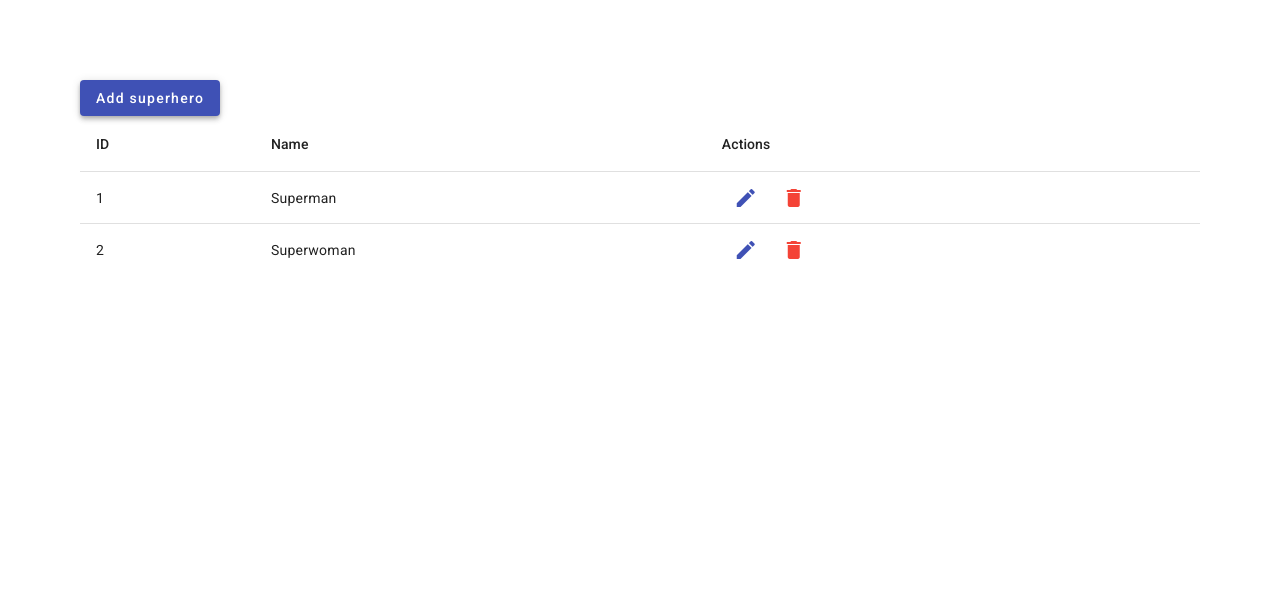
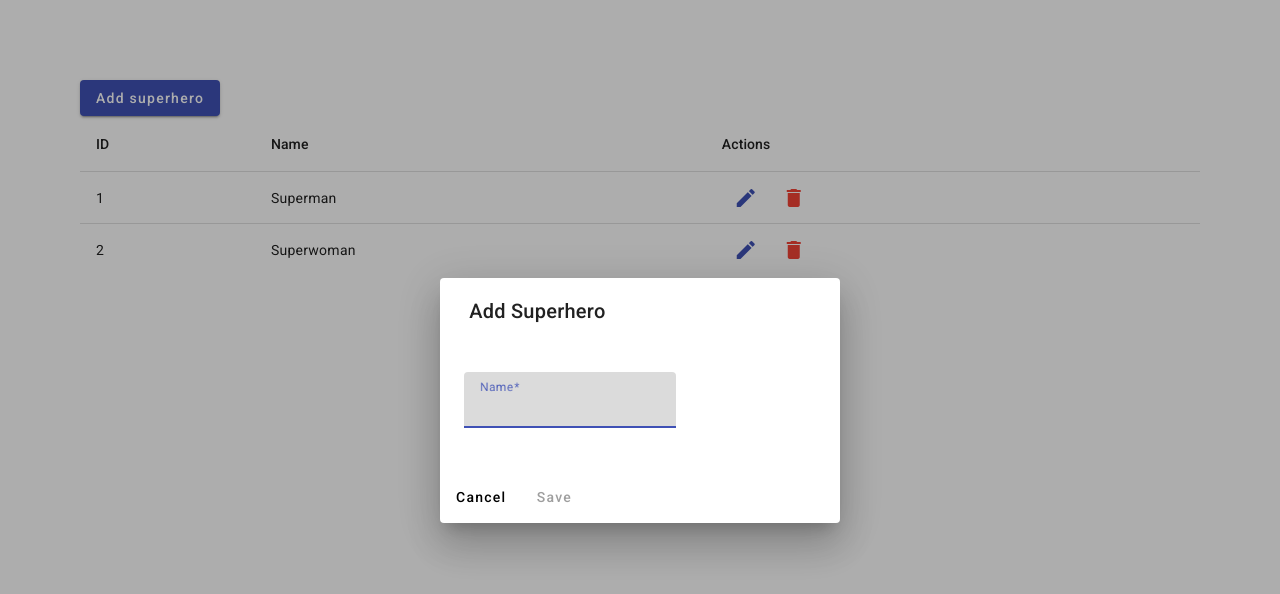
Before and after one commit to andreivg595/angular-super-heroes, an Angular app: page / in a window 1280 px wide. Both pictures are taken after a click on the button "Add superhero". Shown: the top 594 px of the page. Built offline with nearby package versions, Linux system fonts and the light colour scheme.

Commit message:
superhero form for add and edit

```diff
--- /dev/null
+++ b/src/app/modules/home/components/superhero-form/superhero-form.component.html
@@ -0,0 +1,17 @@
+<h2 mat-dialog-title>
+  {{ data?.superhero?.id ? "Edit Superhero" : "Add Superhero" }}
+</h2>
+<form [formGroup]="form" (submit)="submit()">
+  <div mat-dialog-content>
+    <mat-form-field class="full-width">
+      <mat-label>Name</mat-label>
+      <input matInput formControlName="name" />
+    </mat-form-field>
+  </div>
+  <div mat-dialog-actions>
+    <button mat-button (click)="dialogRef.close()">Cancel</button>
+    <button mat-button color="primary" type="submit" [disabled]="!form.valid">
+      Save
+    </button>
+  </div>
+</form>
--- /dev/null
+++ b/src/app/modules/home/components/superhero-form/superhero-form.component.ts
@@ -0,0 +1,42 @@
+import { Component, Inject, OnInit } from '@angular/core';
+import { FormBuilder, FormGroup, Validators } from '@angular/forms';
+import { MatDialogRef, MAT_DIALOG_DATA } from '@angular/material/dialog';
+import { Superhero } from 'src/app/core/models/superhero.model';
+
+@Component({
+  selector: 'app-superhero-form',
+  templateUrl: './superhero-form.component.html',
+  styleUrls: ['./superhero-form.component.scss'],
+})
+export class SuperheroFormComponent implements OnInit {
+  form!: FormGroup;
+
+  constructor(
+    private formBuilder: FormBuilder,
+    public dialogRef: MatDialogRef<SuperheroFormComponent>,
+    @Inject(MAT_DIALOG_DATA) public data: { superhero: Superhero }
+  ) {}
+
+  ngOnInit(): void {
+    this.initForm();
+    if (this?.data) this.setForm(this.data.superhero);
+  }
+
+  initForm(): void {
+    this.form = this.formBuilder.group({
+      id: [null],
+      name: [null, Validators.required],
+    });
+  }
+
+  setForm(superhero: Superhero): void {
+    this.form.patchValue({
+      id: superhero.id,
+      name: superhero.name,
+    });
+  }
+
+  submit() {
+    this.dialogRef.close(this.form.value);
+  }
+}
--- a/src/app/modules/home/home.component.html
+++ b/src/app/modules/home/home.component.html
@@ -7,7 +7,7 @@
     <table mat-table [dataSource]="superheroes">
       <ng-container matColumnDef="id">
         <th mat-header-cell *matHeaderCellDef>ID</th>
-        <td mat-cell *matCellDef="let hero">{{ hero.id }}</td>
+        <td mat-cell *matCellDef="let superhero">{{ superhero.id }}</td>
       </ng-container>
       <ng-container matColumnDef="name">
         <th mat-header-cell *matHeaderCellDef>Name</th>
--- a/src/app/modules/home/home.component.ts
+++ b/src/app/modules/home/home.component.ts
@@ -1,6 +1,8 @@
 import { Component, OnInit } from '@angular/core';
+import { MatDialog } from '@angular/material/dialog';
 import { SuperheroService } from 'src/app/core/api/superhero.service';
 import { Superhero } from 'src/app/core/models/superhero.model';
+import { SuperheroFormComponent } from './components/superhero-form/superhero-form.component';
 
 @Component({
   selector: 'app-home',
@@ -11,7 +13,10 @@ export class HomeComponent implements OnInit {
   superheroes: Superhero[] = [];
   displayedColumns: string[] = ['id', 'name', 'actions'];
 
-  constructor(private superheroService: SuperheroService) {}
+  constructor(
+    private superheroService: SuperheroService,
+    private dialog: MatDialog
+  ) {}
 
   ngOnInit(): void {
     this.superheroService.getAllSuperheroes().subscribe((s) => {
@@ -19,13 +24,32 @@ export class HomeComponent implements OnInit {
     });
   }
 
-  addHero(): void {}
+  addHero(): void {
+    this.openDialog();
+  }
 
-  editHero(hero: Superhero): void {}
+  editHero(superhero: Superhero): void {
+    this.openDialog(superhero);
+  }
 
   deleteHero(superhero: Superhero): void {
     if (confirm('Are you sure you want to delete this superhero?')) {
       this.superheroService.deleteSuperhero(superhero.id);
     }
   }
+
+  openDialog(superhero?: Superhero): void {
+    const dialogRef = this.dialog.open(SuperheroFormComponent, {
+      width: '400px',
+      data: superhero ? { superhero } : undefined,
+    });
+
+    dialogRef.afterClosed().subscribe((data) => {
+      if (data?.id) {
+        this.superheroService.updateSuperhero(data);
+      } else {
+        this.superheroService.addSuperhero(data);
+      }
+    });
+  }
 }
--- a/src/app/modules/home/home.module.ts
+++ b/src/app/modules/home/home.module.ts
@@ -2,9 +2,10 @@ import { NgModule } from '@angular/core';
 import { HomeRoutingModule } from './home-routing.module';
 import { HomeComponent } from './home.component';
 import { SharedModule } from 'src/app/shared/shared.module';
+import { SuperheroFormComponent } from './components/superhero-form/superhero-form.component';
 
 @NgModule({
-  declarations: [HomeComponent],
+  declarations: [HomeComponent, SuperheroFormComponent],
   imports: [HomeRoutingModule, SharedModule],
   exports: [HomeComponent],
 })
```
Also changed, not shown: src/app/shared/material.module.ts (+6 -4 lines), src/app/modules/home/components/superhero-form/superhero-form.component.scss (added), 1 other file (tests, documents, lock files or other folders).
